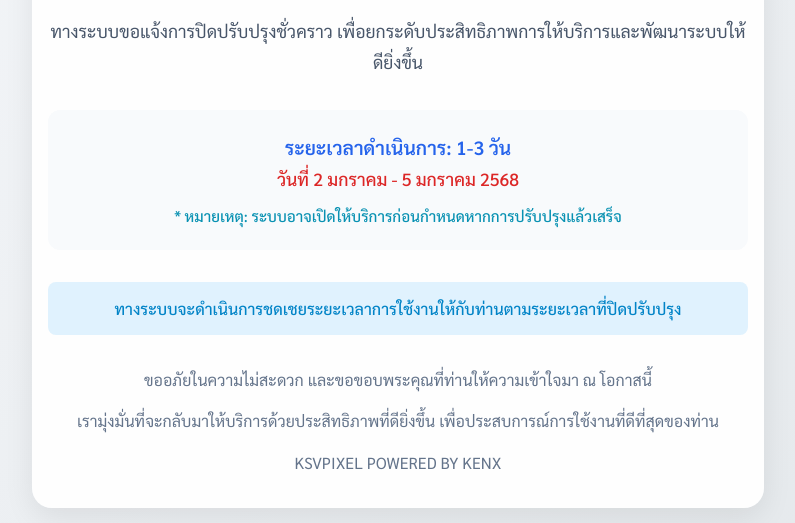
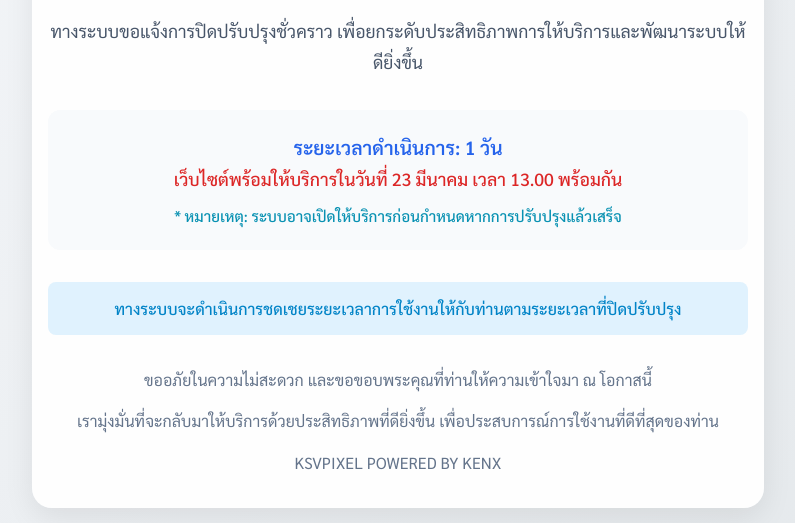
Before and after one commit to nitivit2548/maintenance, a plain HTML site: page index.html in a window 1280 px wide. Shown: the part 277-800 px from the top of the page, without its empty margins (242-1037 px from the left). Drawn offline with nearby package versions, Linux system fonts and the light colour scheme.

Commit message:
Update index.html

```diff
--- a/index.html
+++ b/index.html
@@ -141,8 +141,8 @@
         </div>
 
         <div class="timeline">
-            <div class="period">ระยะเวลาดำเนินการ: 1-3 วัน</div>
-            <div class="dates">วันที่ 2 มกราคม - 5 มกราคม 2568</div>
+            <div class="period">ระยะเวลาดำเนินการ: 1 วัน</div>
+            <div class="dates">เว็บไซต์พร้อมให้บริการในวันที่ 23 มีนาคม เวลา 13.00 พร้อมกัน</div>
             <div class="note">* หมายเหตุ: ระบบอาจเปิดให้บริการก่อนกำหนดหากการปรับปรุงแล้วเสร็จ</div>
         </div>
 
```
